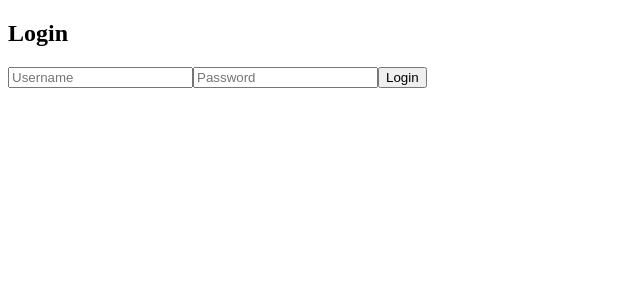
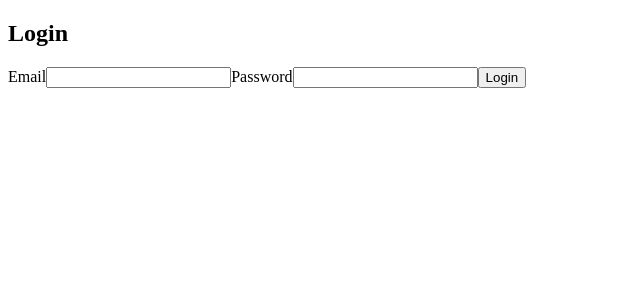
Before and after one commit to J-Nguyen-web/softuni-react-exam-football-boots, a React (Vite) app in the folder client/: page /login in a window 1280 px wide. Shown: the top 300 px of the page, without its empty margins (0-640 px from the left). Built offline with nearby package versions, Linux system fonts and the light colour scheme.

Commit message:
login added

```diff
--- a/client/src/components/login/Login.jsx
+++ b/client/src/components/login/Login.jsx
@@ -1,10 +1,47 @@
+import { useContext } from "react";
+import { useNavigate } from "react-router-dom";
+import UserContext from "../../context/UserContext.jsx";
+import useForm from "../../hooks/useForm.js";
+
 export default function Login() {
+
+  const navigate = useNavigate();
+  const { loginHandler } = useContext(UserContext)
+
+  const loginFormHandler = async ({ email, password }) => {
+    if (!email || !password) {
+      return alert('Email and password are required!')
+      // TODO MODAL
+    }
+
+    try {
+      await loginHandler(email, password)
+      navigate('/')
+    } catch (error) {
+      alert(error.message)
+    }
+  }
+
+  const {
+    inputData,
+    formAction
+  } = useForm(loginFormHandler, {
+    email: '',
+    password: '',
+  });
+
   return (
-    <div className="page form-page">
-      <h2>Login</h2>
-      <input type="text" placeholder="Username" />
-      <input type="password" placeholder="Password" />
-      <button>Login</button>
-    </div>
+    <section id="login-page">
+      <form action={formAction} id="login">
+        <div className="container">
+          <h1>Login</h1>
+          <label htmlFor="login-email">Email</label>
+          <input type="text" id="login-email" {...inputData('email')} />
+          <label htmlFor="login-password">Password</label>
+          <input type="text" id="login-password" {...inputData('password')} />
+          <input type="submit" className="btn submit" value="Login" />
+        </div>
+      </form>
+    </section>
   );
 }
```
